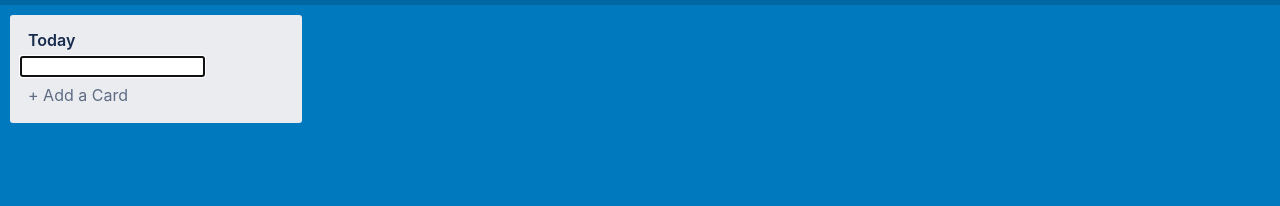
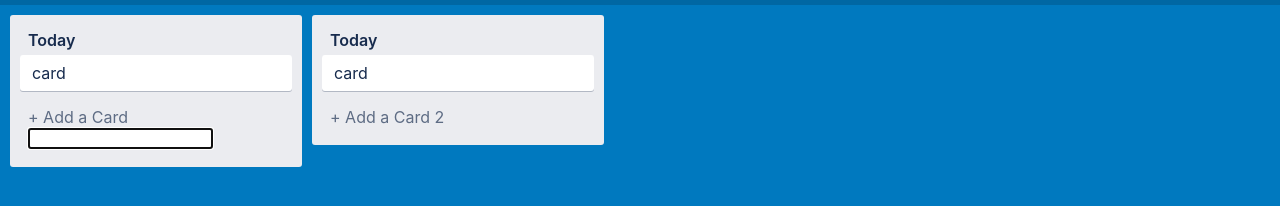
Before and after one commit to surajthapa-code/Trello-Clone, a plain HTML site: page TrelloClone.html in a window 1280 px wide. Both pictures are taken after a click on the element "+ Add a Card". Shown: the part 66-272 px from the top of the page. Drawn offline with Linux system fonts and the light colour scheme.

Commit message:
Re-Wrote JS in clean and understandable format, now this is able to handle multiple cards and lists

```diff
--- a/TrelloClone.html
+++ b/TrelloClone.html
@@ -22,19 +22,31 @@
             </div>
             <div class="ListBody">
                 <ul class="CardList">
-
+                    <li class="card">card</li>
                 </ul>
                 <div class="AddNewCard" >
                         + Add a Card
                     </div>
             </div>
     </div>
-
+    <div class="List">
+            <div class="ListHeading">
+                <span class="ListHeadingText">Today</span>
+            </div>
+            <div class="ListBody">
+                <ul class="CardList">
+                    <li class="card">card</li>
+                </ul>
+                <div class="AddNewCard" >
+                    <span>+ Add a Card 2</span>
+                </div>
+            </div>
+    </div>
 </div>
 
 <div id="NewList">
         <span id="NewList-text">+ add another list </span>
     </div>
-    <script src="app.js"></script>
+    <script src="app copy.js"></script>
 </body>
 </html>
--- /dev/null
+++ b/app copy.js
@@ -0,0 +1,42 @@
+const NewCardBtn = document.querySelectorAll(".AddNewCard");
+const MainContainer = document.querySelectorAll(".MainContainer");
+
+
+for (const element of NewCardBtn) {
+    element.addEventListener("click",function (){
+        let TempInput = document.createElement("input");
+        TempInput.className = "TempInput";
+        console.log(element.previousElementSibling);
+        let Cardlist = element.previousElementSibling;
+        element.appendChild(TempInput);
+        TempInput.focus();
+
+        //till here if user clicks on new btn a temp input field display's and takes user input
+        //+++++++++++NOW+++++++++
+
+        TempInput.addEventListener("keydown",(Event)=>{
+            if(Event.key === "Enter")
+                {if(TempInput.value.trim() === ""){
+                    TempInput.disabled = true;
+                    TempInput.style.display = "none";
+                }else{
+                    let Card = document.createElement("li");
+                    Card.textContent = TempInput.value;
+                    Card.className = "Card";
+                    Cardlist.appendChild(Card);
+                }
+
+            }
+        })
+
+        TempInput.addEventListener("blur",function(){
+
+            TempInput.disabled = true;
+            TempInput.style.display = "none";
+        })
+        //now the input value will saved as Card and displayed and input will disappear if ignored
+                //+++++++++NOW++++++++++++++
+
+        })
+
+}
```
Also changed, not shown: 1 other file.
